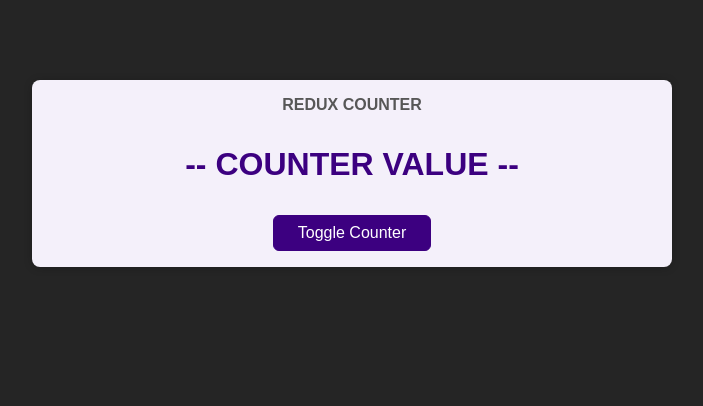
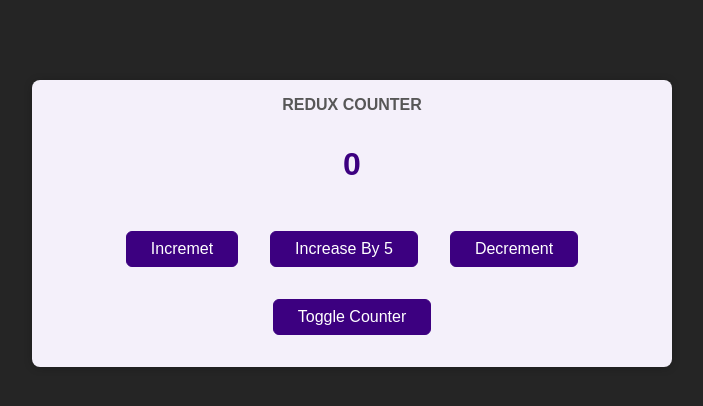
Before and after one commit to mdsavian/ReactCourse, a React (Create React App) app: page / in a window 1280 px wide. Shown: the top 406 px of the page, without its empty margins (288-991 px from the left). Built offline with nearby package versions, Linux system fonts and the light colour scheme.

Commit message:
add redux store

```diff
--- a/src/components/Counter.js
+++ b/src/components/Counter.js
@@ -1,12 +1,29 @@
-import classes from './Counter.module.css';
+import { useSelector, useDispatch } from "react-redux";
+import classes from "./Counter.module.css";
 
 const Counter = () => {
-  const toggleCounterHandler = () => {};
+  const counter = useSelector((state) => state.counter);
+  const dispatch = useDispatch();
+
+  const toggleCounterHandler = (type, value = 0) => {
+    dispatch({ type: type, amount: value });
+  };
 
   return (
     <main className={classes.counter}>
       <h1>Redux Counter</h1>
-      <div className={classes.value}>-- COUNTER VALUE --</div>
+      <div className={classes.value}>{counter}</div>
+      <div>
+        <button onClick={() => toggleCounterHandler("increment")}>
+          Incremet
+        </button>
+        <button onClick={() => toggleCounterHandler("increase", 5)}>
+          Increase By 5
+        </button>
+        <button onClick={() => toggleCounterHandler("decrement")}>
+          Decrement
+        </button>
+      </div>
       <button onClick={toggleCounterHandler}>Toggle Counter</button>
     </main>
   );
--- a/src/components/Counter.module.css
+++ b/src/components/Counter.module.css
@@ -21,3 +21,7 @@
   margin: 2rem 0;
   font-weight: bold;
 }
+
+.counter button {
+  margin: 1rem;
+}
--- a/src/index.js
+++ b/src/index.js
@@ -1,7 +1,14 @@
-import React from 'react';
-import ReactDOM from 'react-dom';
+import React from "react";
+import ReactDOM from "react-dom";
+import { Provider } from "react-redux";
 
-import './index.css';
-import App from './App';
+import "./index.css";
+import App from "./App";
+import store from "./store";
 
-ReactDOM.render(<App />, document.getElementById('root'));
+ReactDOM.render(
+  <Provider store={store}>
+    <App />
+  </Provider>,
+  document.getElementById("root")
+);
--- /dev/null
+++ b/src/store/index.js
@@ -0,0 +1,23 @@
+import { createStore } from "redux";
+
+const initialState = { counter: 0 };
+
+const counterReducer = (state = initialState, action) => {
+  if (action.type === "increment") {
+    return { counter: state.counter + 1 };
+  }
+
+  if (action.type === "increase") {
+    return { counter: state.counter + action.amount };
+  }
+
+  if (action.type === "decrement") {
+    return { counter: state.counter - 1 };
+  }
+
+  return state;
+};
+
+const store = createStore(counterReducer);
+
+export default store;
```
